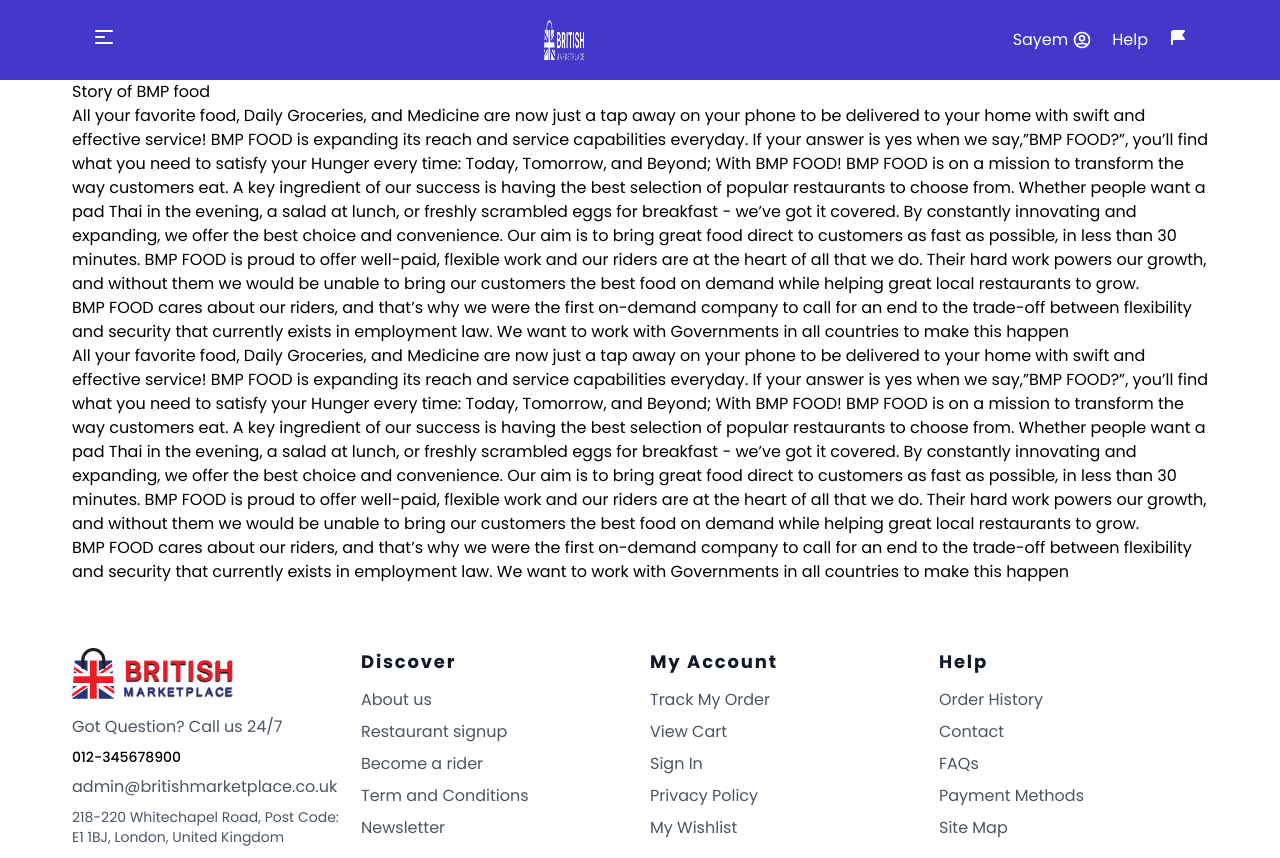
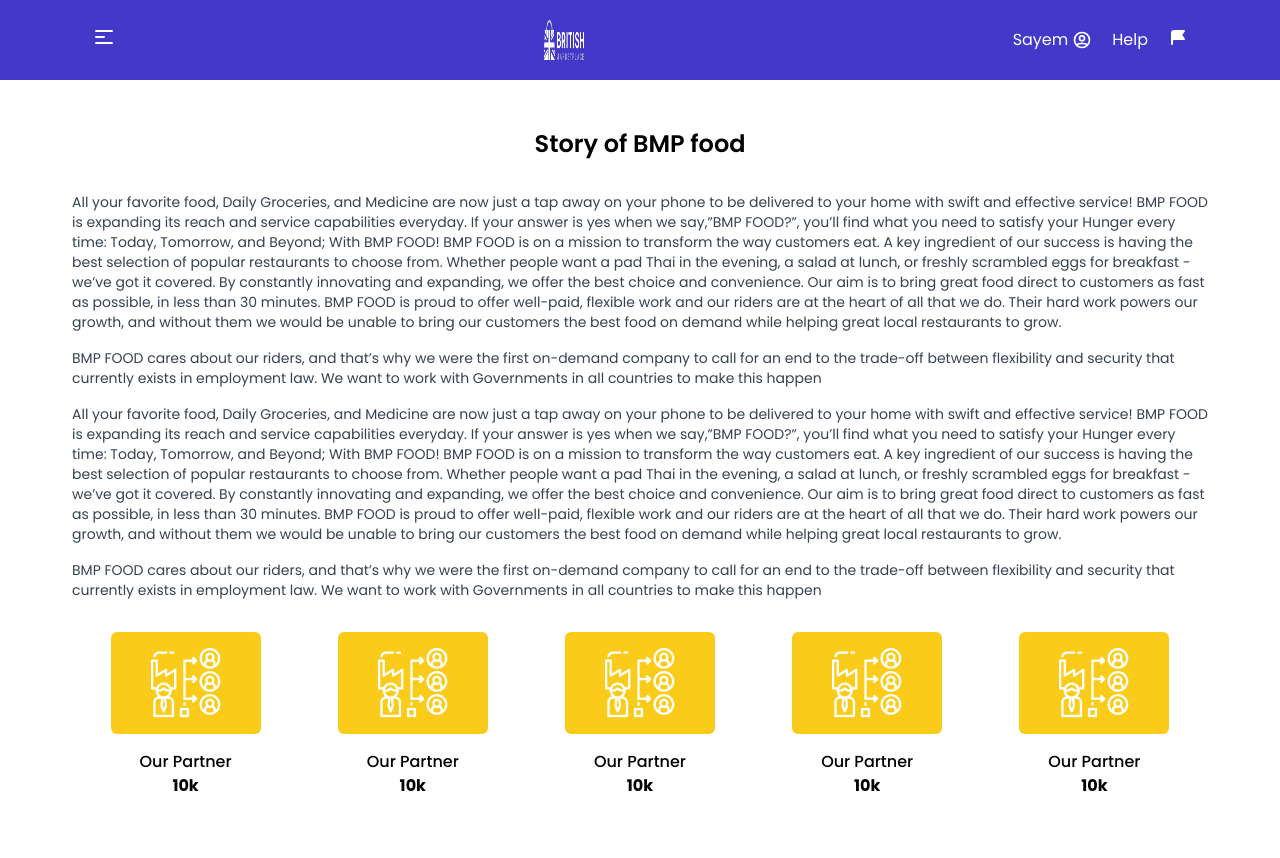
Before and after one commit to britishmarketplace/food-templete, a website: page pages/about-us.html in a window 1280 px wide. Shown: the top 858 px of the page. Drawn offline with Linux system fonts and the light colour scheme.

Commit message:
about 50%
toms up

```diff
--- a/pages/about-us.html
+++ b/pages/about-us.html
@@ -198,13 +198,38 @@
     <!-- header area ends  -->
 
     <!-- about us area start -->
-    <section class="about-us">
+    <section class="about-us py-12">
       <div class="container">
-        <div class="section-title">
-          <h3>Story of BMP food</h3>
+        <div class="section-title text-center pb-8">
+          <h3 class="font-semibold text-2xl">Story of BMP food</h3>
         </div>
-        <div class="about-details">
-          <p>
+        <div class="about-details pb-8 text-sm text-gray-700">
+          <p class="pb-4">
+            All your favorite food, Daily Groceries, and Medicine are now just a
+            tap away on your phone to be delivered to your home with swift and
+            effective service! BMP FOOD is expanding its reach and service
+            capabilities everyday. If your answer is yes when we say,”BMP
+            FOOD?”, you’ll find what you need to satisfy your Hunger every time:
+            Today, Tomorrow, and Beyond; With BMP FOOD! BMP FOOD is on a mission
+            to transform the way customers eat. A key ingredient of our success
+            is having the best selection of popular restaurants to choose from.
+            Whether people want a pad Thai in the evening, a salad at lunch, or
+            freshly scrambled eggs for breakfast - we’ve got it covered. By
+            constantly innovating and expanding, we offer the best choice and
+            convenience. Our aim is to bring great food direct to customers as
+            fast as possible, in less than 30 minutes. BMP FOOD is proud to
+            offer well-paid, flexible work and our riders are at the heart of
+            all that we do. Their hard work powers our growth, and without them
+            we would be unable to bring our customers the best food on demand
+            while helping great local restaurants to grow.
+          </p>
+          <p class="pb-4">
+            BMP FOOD cares about our riders, and that’s why we were the first
+            on-demand company to call for an end to the trade-off between
+            flexibility and security that currently exists in employment law. We
+            want to work with Governments in all countries to make this happen
+          </p>
+          <p class="pb-4">
             All your favorite food, Daily Groceries, and Medicine are now just a
             tap away on your phone to be delivered to your home with swift and
             effective service! BMP FOOD is expanding its reach and service
@@ -229,31 +254,73 @@
             flexibility and security that currently exists in employment law. We
             want to work with Governments in all countries to make this happen
           </p>
-          <p>
-            All your favorite food, Daily Groceries, and Medicine are now just a
-            tap away on your phone to be delivered to your home with swift and
-            effective service! BMP FOOD is expanding its reach and service
-            capabilities everyday. If your answer is yes when we say,”BMP
-            FOOD?”, you’ll find what you need to satisfy your Hunger every time:
-            Today, Tomorrow, and Beyond; With BMP FOOD! BMP FOOD is on a mission
-            to transform the way customers eat. A key ingredient of our success
-            is having the best selection of popular restaurants to choose from.
-            Whether people want a pad Thai in the evening, a salad at lunch, or
-            freshly scrambled eggs for breakfast - we’ve got it covered. By
-            constantly innovating and expanding, we offer the best choice and
-            convenience. Our aim is to bring great food direct to customers as
-            fast as possible, in less than 30 minutes. BMP FOOD is proud to
-            offer well-paid, flexible work and our riders are at the heart of
-            all that we do. Their hard work powers our growth, and without them
-            we would be unable to bring our customers the best food on demand
-            while helping great local restaurants to grow.
-          </p>
-          <p>
-            BMP FOOD cares about our riders, and that’s why we were the first
-            on-demand company to call for an end to the trade-off between
-            flexibility and security that currently exists in employment law. We
-            want to work with Governments in all countries to make this happen
-          </p>
+        </div>
+        <div class="grid grid-cols-5 place-items-center">
+          <div class="counter-item text-center w-[150px]">
+            <div class="bg-[#FACC19] rounded-md p-4">
+              <img
+                src="../public/images/about/icon/01.png"
+                class="mx-auto"
+                alt=""
+              />
+            </div>
+            <div class="item-text pt-4">
+              <h4 class="font-medium text-base">Our Partner</h4>
+              <strong class="text-black">10k</strong>
+            </div>
+          </div>
+          <div class="counter-item text-center w-[150px]">
+            <div class="bg-[#FACC19] rounded-md p-4">
+              <img
+                src="../public/images/about/icon/01.png"
+                class="mx-auto"
+                alt=""
+              />
+            </div>
+            <div class="item-text pt-4">
+              <h4 class="font-medium text-base">Our Partner</h4>
+              <strong class="text-black">10k</strong>
+            </div>
+          </div>
+          <div class="counter-item text-center w-[150px]">
+            <div class="bg-[#FACC19] rounded-md p-4">
+              <img
+                src="../public/images/about/icon/01.png"
+                class="mx-auto"
+                alt=""
+              />
+            </div>
+            <div class="item-text pt-4">
+              <h4 class="font-medium text-base">Our Partner</h4>
+              <strong class="text-black">10k</strong>
+            </div>
+          </div>
+          <div class="counter-item text-center w-[150px]">
+            <div class="bg-[#FACC19] rounded-md p-4">
+              <img
+                src="../public/images/about/icon/01.png"
+                class="mx-auto"
+                alt=""
+              />
+            </div>
+            <div class="item-text pt-4">
+              <h4 class="font-medium text-base">Our Partner</h4>
+              <strong class="text-black">10k</strong>
+            </div>
+          </div>
+          <div class="counter-item text-center w-[150px]">
+            <div class="bg-[#FACC19] rounded-md p-4">
+              <img
+                src="../public/images/about/icon/01.png"
+                class="mx-auto"
+                alt=""
+              />
+            </div>
+            <div class="item-text pt-4">
+              <h4 class="font-medium text-base">Our Partner</h4>
+              <strong class="text-black">10k</strong>
+            </div>
+          </div>
         </div>
       </div>
     </section>
```
Also changed, not shown: public/images/about/icon/01.png (added), public/output.css, 1 other file.
